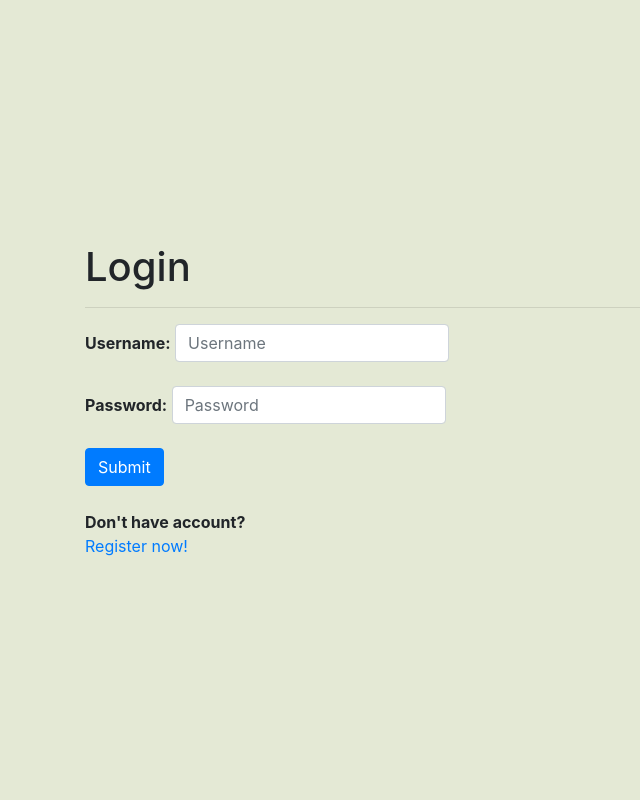
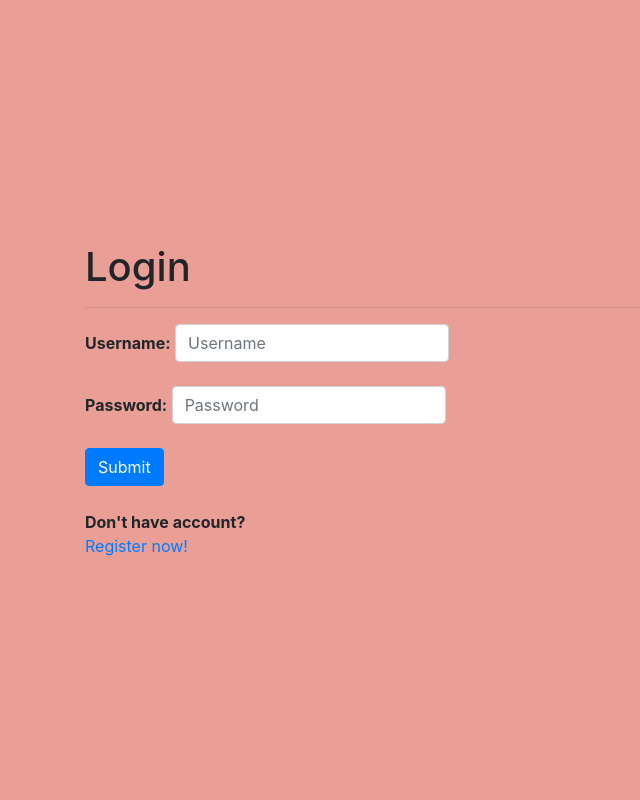
Before and after one commit to lucsbandeira06/Flask-ToDo-App, a Flask app: page /login in a window 1280 px wide. Shown: the whole page, without its empty margins (0-640 px from the left). Run offline with Flask 3, Linux system fonts and the light colour scheme; some libraries are stand-ins or nearby versions.

Commit message:
Final commit, Login and README

```diff
--- a/templates/index.html
+++ b/templates/index.html
@@ -9,7 +9,7 @@
         {# bootstrap #}
     <style>
         body {
-            background-color: #E4E9D5;
+            background-color: #E99F95;
             display: flex;
             justify-content: center;
             align-items: center;
--- a/templates/login.html
+++ b/templates/login.html
@@ -9,7 +9,7 @@
         {# bootstrap #}
     <style>
         body {
-            background-color: #E4E9D5;
+           background-color: #E99F95;
             display: flex;
             justify-content: center;
             align-items: center;
--- a/templates/register.html
+++ b/templates/register.html
@@ -9,7 +9,7 @@
         {# bootstrap #}
     <style>
         body {
-            background-color: #E4E9D5;
+           background-color: #E99F95;
             display: flex;
             justify-content: center;
             align-items: center;
```
Also changed, not shown: README.md.
